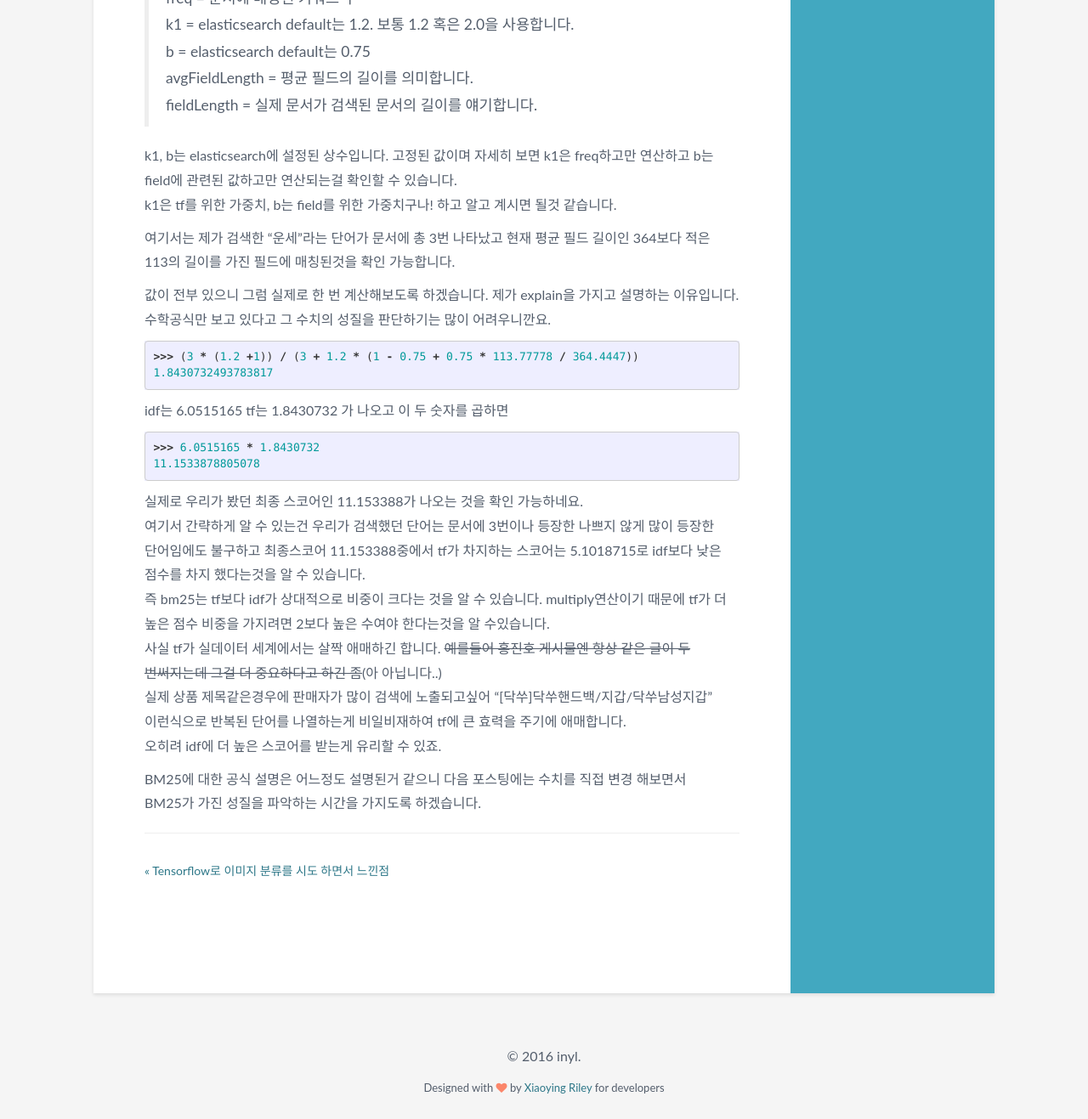
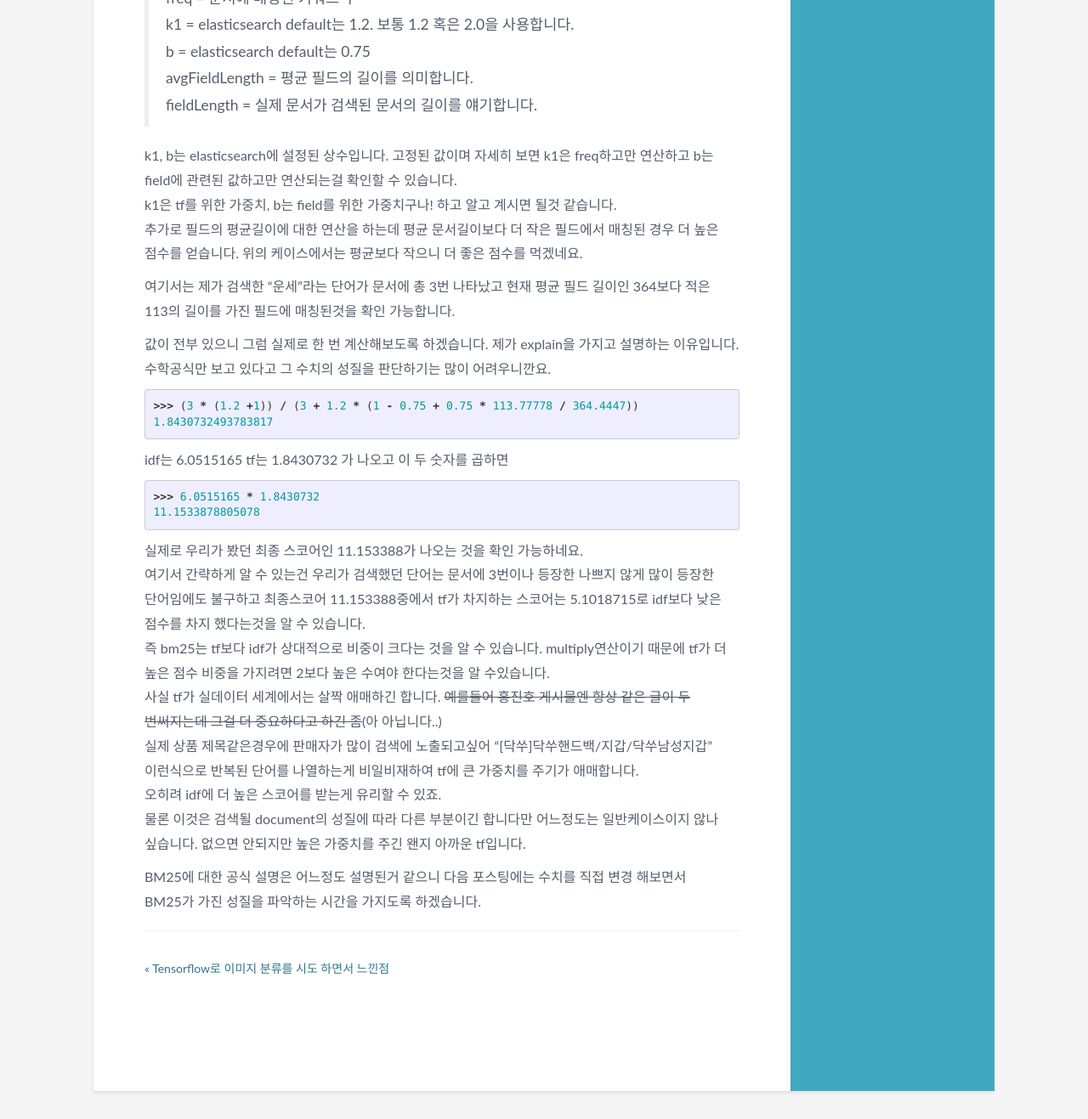
Before and after one commit to inyl/inyl.github.io, a Jekyll site: the page built from _posts/2017-04-01-bm25.markdown, in a window 1280 px wide and 1400 px high, scrolled down 4986 px, cut to the strip 0-1317 px from the top of the window. Shown: the whole strip at 85% size. Built offline with Jekyll 4.4.1, drawn with Linux system fonts in a browser that asks for light colours; comment, search, counter and statistics services are not loaded.

```diff
--- a/_posts/2017-04-01-bm25.markdown
+++ b/_posts/2017-04-01-bm25.markdown
@@ -177,6 +177,7 @@
 
 k1, b는 elasticsearch에 설정된 상수입니다. 고정된 값이며 자세히 보면 k1은 freq하고만 연산하고 b는 field에 관련된 값하고만 연산되는걸 확인할 수 있습니다.<br/>
 k1은 tf를 위한 가중치, b는 field를 위한 가중치구나! 하고 알고 계시면 될것 같습니다.<br/>
+추가로 필드의 평균길이에 대한 연산을 하는데 평균 문서길이보다 더 작은 필드에서 매칭된 경우 더 높은 점수를 얻습니다. 위의 케이스에서는 평균보다 작으니 더 좋은 점수를 먹겠네요.<br/>
 
 여기서는 제가 검색한 "운세"라는 단어가 문서에 총 3번 나타났고 현재 평균 필드 길이인 364보다 적은 113의 길이를 가진 필드에 매칭된것을 확인 가능합니다.<br/>
 
@@ -198,7 +199,9 @@
 즉 bm25는 tf보다 idf가 상대적으로 비중이 크다는 것을 알 수 있습니다.
 multiply연산이기 때문에 tf가 더 높은 점수 비중을 가지려면 2보다 높은 수여야 한다는것을 알 수있습니다.<br/>
 사실 tf가 실데이터 세계에서는 살짝 애매하긴 합니다. <s>예를들어 홍진호 게시물엔 항상 같은 글이 두 번써지는데 그걸 더 중요하다고 하긴 좀</s>(아 아닙니다..)<br/>
-실제 상품 제목같은경우에 판매자가 많이 검색에 노출되고싶어 "[닥쑤]닥쑤핸드백/지갑/닥쑤남성지갑" 이런식으로 반복된 단어를 나열하는게 비일비재하여 tf에 큰 효력을 주기에 애매합니다.<br/>
+실제 상품 제목같은경우에 판매자가 많이 검색에 노출되고싶어 "[닥쑤]닥쑤핸드백/지갑/닥쑤남성지갑" 이런식으로 반복된 단어를 나열하는게 비일비재하여 tf에 큰 가중치를 주기가 애매합니다.<br/>
 오히려 idf에 더 높은 스코어를 받는게 유리할 수 있죠.<br/>
+물론 이것은 검색될 document의 성질에 따라 다른 부분이긴 합니다만 어느정도는 일반케이스이지 않나 싶습니다.
+없으면 안되지만 높은 가중치를 주긴 왠지 아까운 tf입니다.<br/>
 
 BM25에 대한 공식 설명은 어느정도 설명된거 같으니 다음 포스팅에는 수치를 직접 변경 해보면서 BM25가 가진 성질을 파악하는 시간을 가지도록 하겠습니다.
```
